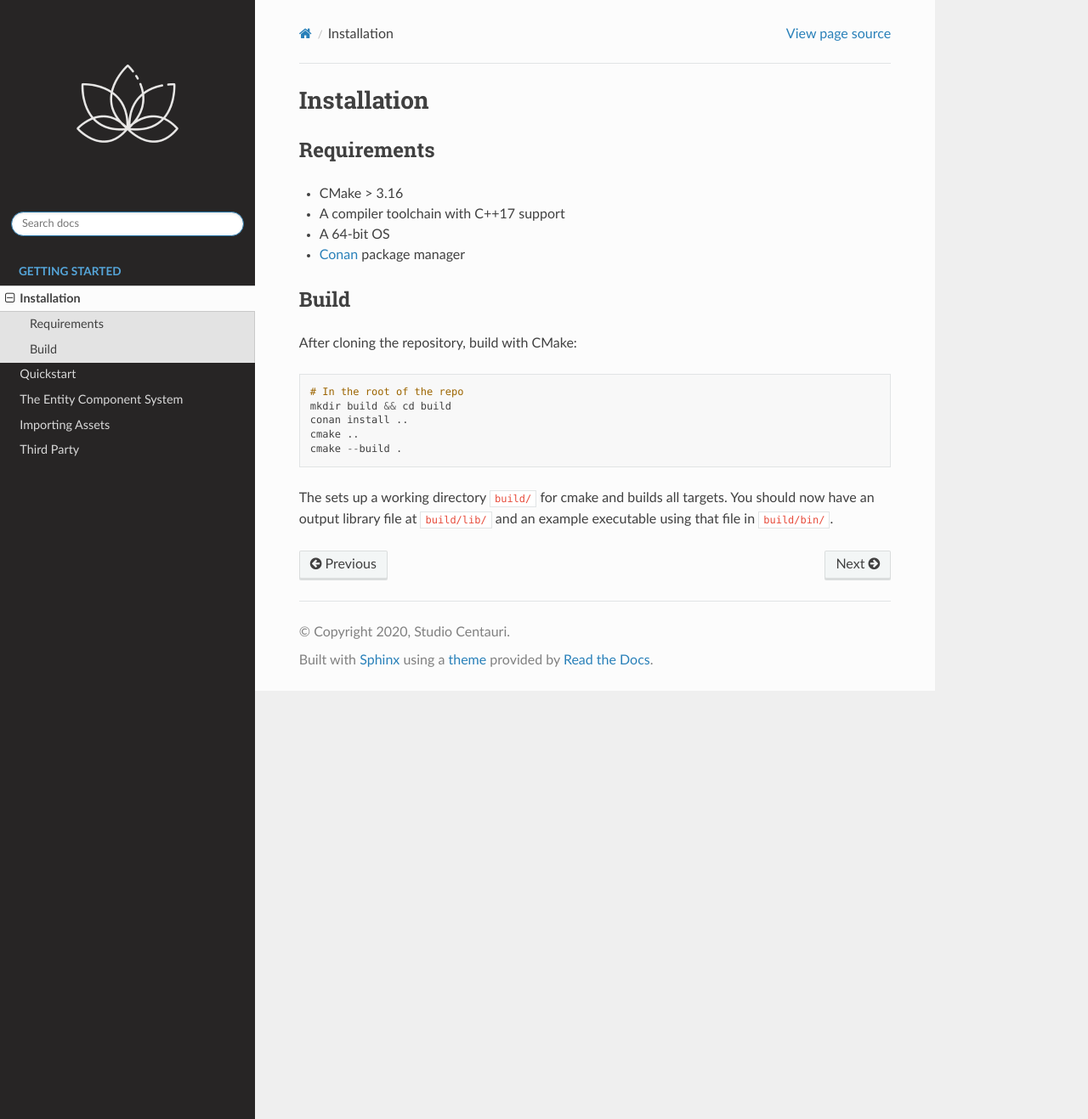
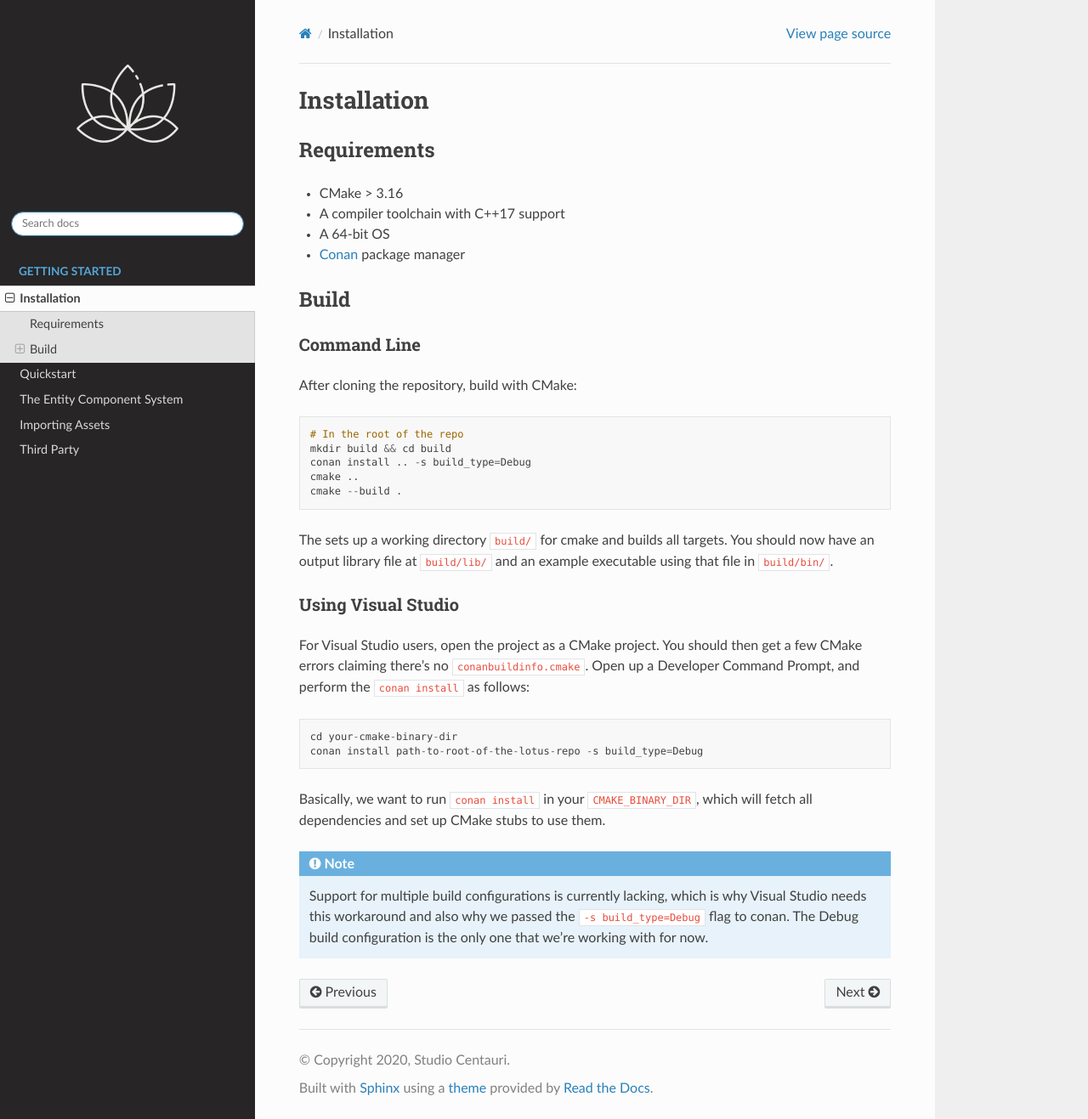
Before and after one commit to mayant15/lotus, a Sphinx documentation site: the page built from docs/manual/install.rst, in a window 1280 px wide and 1317 px high. Shown: the whole window at 85% size. Built offline with Sphinx 7.4.7 and the Read the Docs theme 2.0.0, drawn with Linux system fonts in a browser that asks for light colours.

Commit message:
[docs] improve install instructions with conan debug profile

```diff
--- a/docs/manual/install.rst
+++ b/docs/manual/install.rst
@@ -12,13 +12,31 @@ Requirements
 Build
 ------
 
+Command Line
++++++++++++++++++++
+
 After cloning the repository, build with CMake::
 
     # In the root of the repo
     mkdir build && cd build
-    conan install ..
+    conan install .. -s build_type=Debug
     cmake ..
     cmake --build .
 
 The sets up a working directory ``build/`` for cmake and builds all targets. You should now have an output library file at
 ``build/lib/`` and an example executable using that file in ``build/bin/``.
+
+Using Visual Studio
++++++++++++++++++++
+
+For Visual Studio users, open the project as a CMake project. You should then get a few CMake errors claiming there's no ``conanbuildinfo.cmake``.
+Open up a Developer Command Prompt, and perform the ``conan install`` as follows::
+
+    cd your-cmake-binary-dir
+    conan install path-to-root-of-the-lotus-repo -s build_type=Debug
+
+Basically, we want to run ``conan install`` in your ``CMAKE_BINARY_DIR``, which will fetch all dependencies and set up CMake stubs to use them.
+
+.. NOTE::
+   Support for multiple build configurations is currently lacking, which is why Visual Studio needs this workaround and also why we passed
+   the ``-s build_type=Debug`` flag to conan. The Debug build configuration is the only one that we're working with for now.
```
Also changed, not shown: 1 other file.
